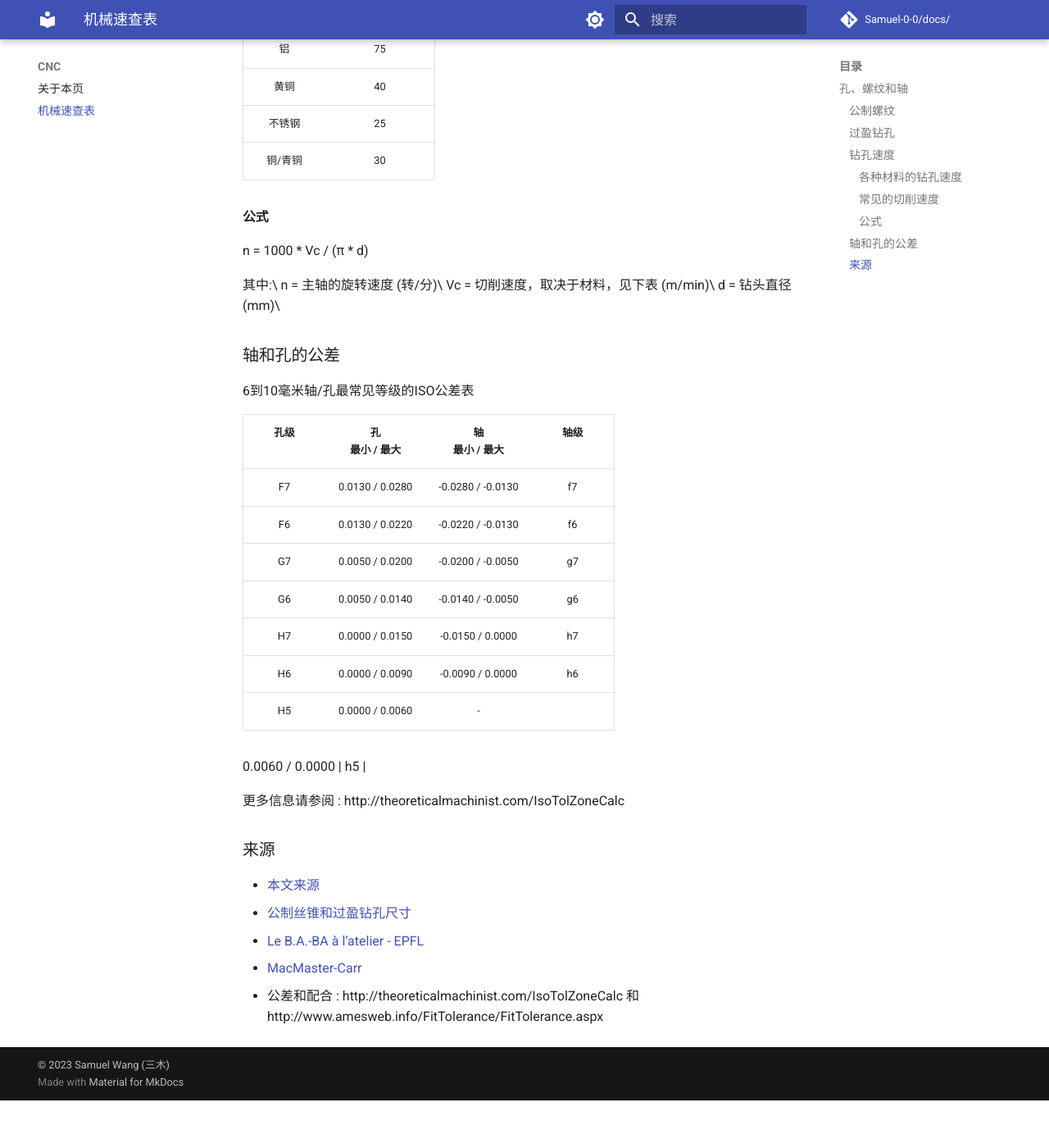
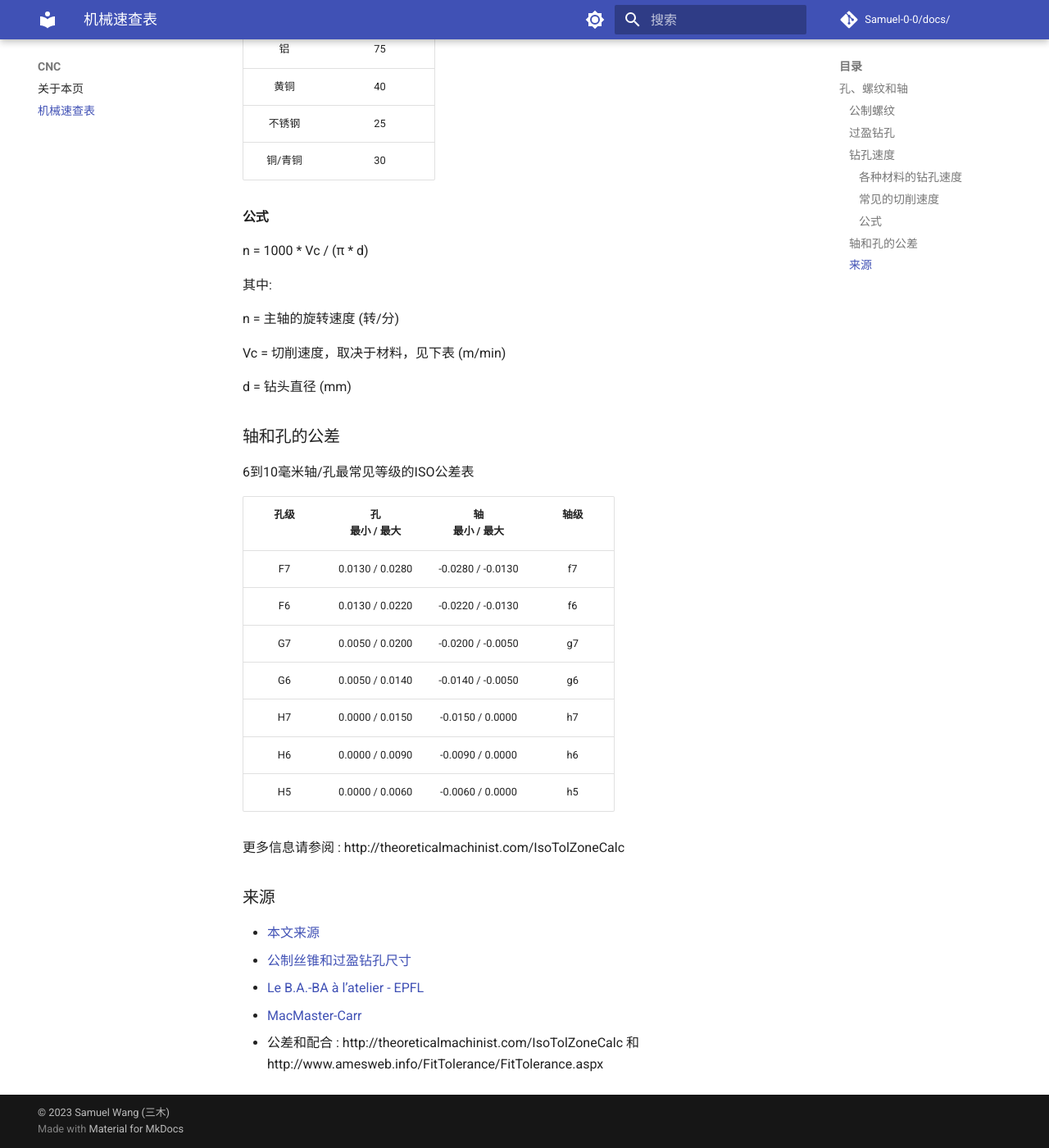
Before and after one commit to Samuel-0-0/docs, an MkDocs documentation site: the page built from docs/cnc/holes_thread_shaft.md, in a window 1280 px wide and 1400 px high, scrolled down 3726 px. Shown: the whole window at 82% size. Built offline with MkDocs 1.6.1 and Material for MkDocs 9.7.7, drawn with Linux system fonts in a browser that asks for light colours; comment, search, counter and statistics services are not loaded; before the commit the page ends 5068 px from its top, so only the background shows below that; part of the change alters nothing that is shown.

```diff
--- a/docs/cnc/holes_thread_shaft.md
+++ b/docs/cnc/holes_thread_shaft.md
@@ -102,10 +102,13 @@
 
 n = 1000 * Vc / (π * d)
 
-其中:\
-n = 主轴的旋转速度 (转/分)\
-Vc = 切削速度，取决于材料，见下表 (m/min)\
-d = 钻头直径 (mm)\
+其中:
+
+n = 主轴的旋转速度 (转/分)
+
+Vc = 切削速度，取决于材料，见下表 (m/min)
+
+d = 钻头直径 (mm)
 
 
 ### 轴和孔的公差
@@ -120,9 +123,7 @@ d = 钻头直径 (mm)\
 | G6 |  0.0050 / 0.0140 | -0.0140 / -0.0050 | g6 |
 | H7 |  0.0000 / 0.0150 | -0.0150 /  0.0000 | h7 |
 | H6 |  0.0000 / 0.0090 | -0.0090 /  0.0000 | h6 |
-| H5 |  0.0000 / 0.0060 | -
-
-0.0060 /  0.0000 | h5 |
+| H5 |  0.0000 / 0.0060 | -0.0060 /  0.0000 | h5 |
 
 更多信息请参阅 : http://theoreticalmachinist.com/IsoTolZoneCalc
 
```
